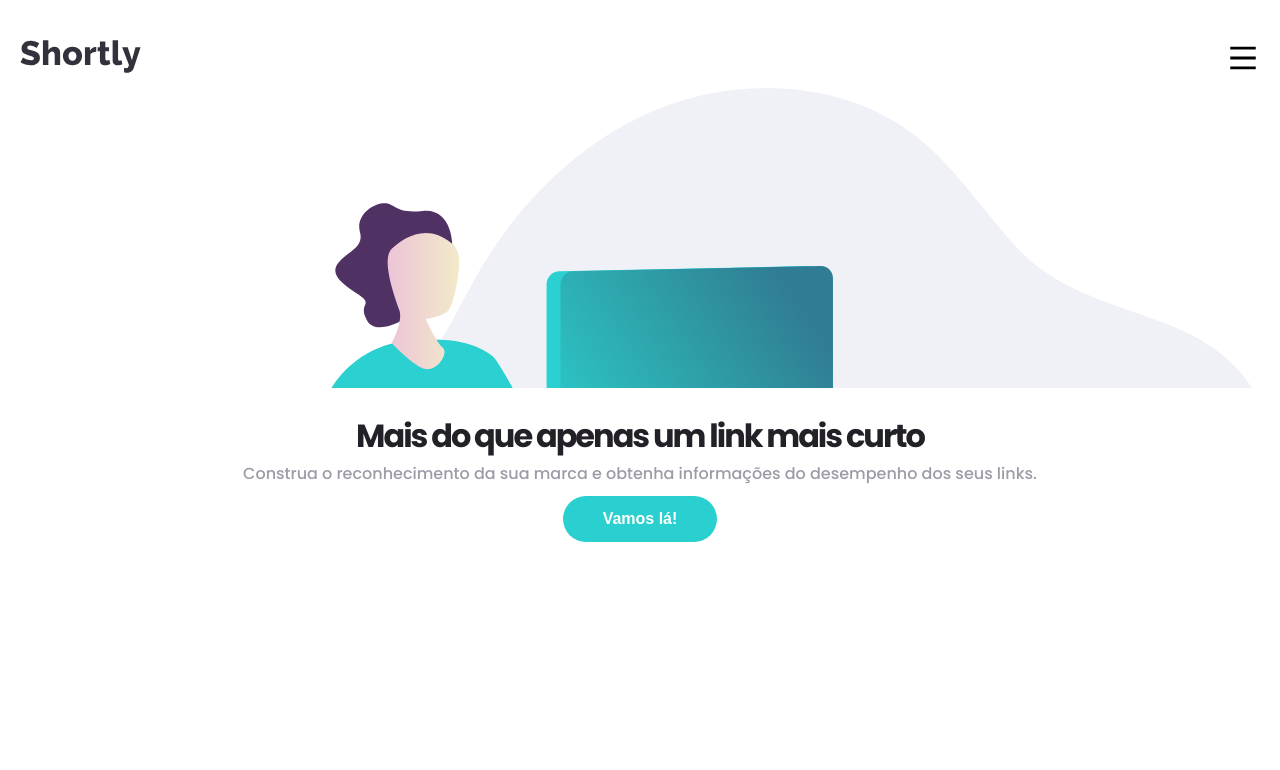
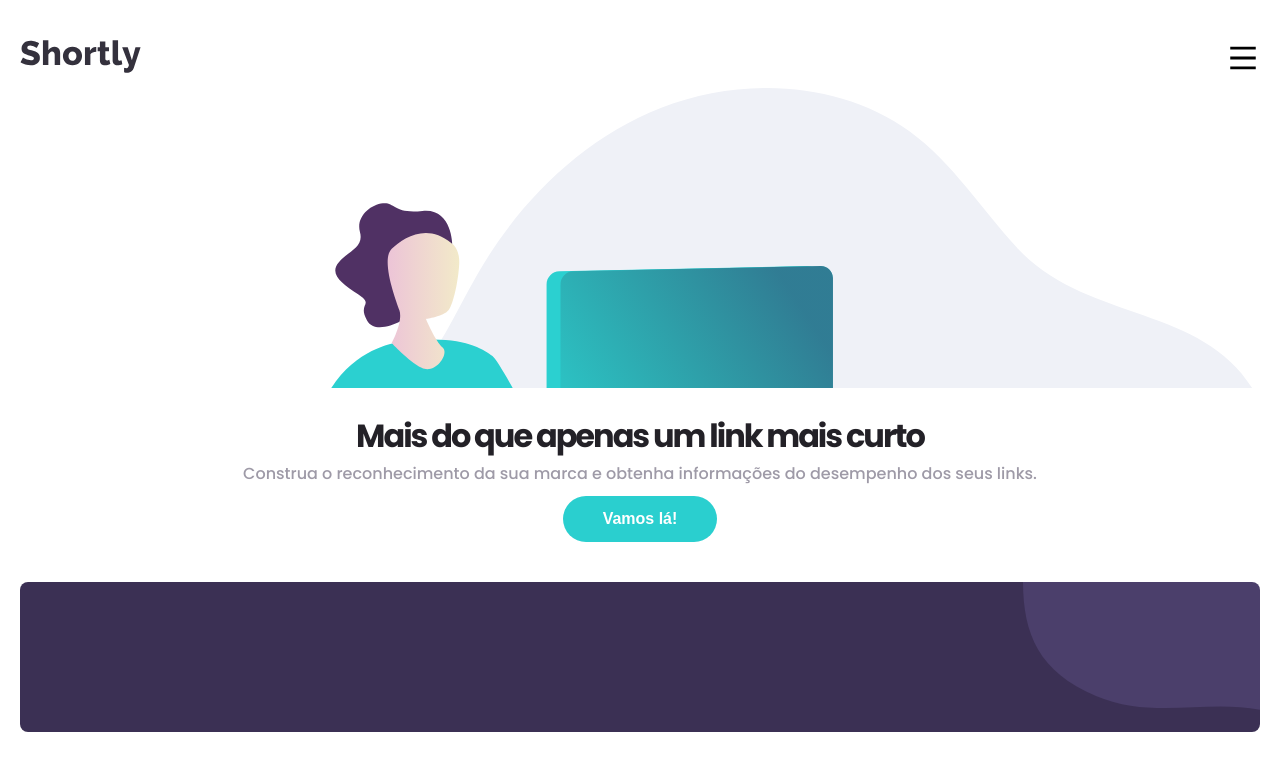
Before and after one commit to Salv-Dev/shortly, a React (Create React App) app: page / in a window 1280 px wide. Shown: the top 770 px of the page. Built offline with nearby package versions, Linux system fonts and the light colour scheme.

Commit message:
adiciona no Main e estiliza o background do UrlShortenerInput

```diff
--- a/src/components/molecules/UrlShortenerInput/styles.ts
+++ b/src/components/molecules/UrlShortenerInput/styles.ts
@@ -1,3 +1,10 @@
 import styled from 'styled-components';
 
-export const Container = styled.div``;
+export const Container = styled.div`
+    height: 150px;
+    margin: 20px;
+    background: url('/images/bg-shorten-mobile.svg') no-repeat;
+    background-position: right top;
+    background-color: ${props => props.theme.palette.common.violet};
+    border-radius: ${props => props.theme.borderRadius};
+`;
--- a/src/components/organisms/Main/index.tsx
+++ b/src/components/organisms/Main/index.tsx
@@ -1,4 +1,5 @@
 import Banner from '../../molecules/Banner';
+import UrlShortenerInput from '../../molecules/UrlShortenerInput';
 
 import { Container } from './styles';
 
@@ -6,6 +7,7 @@ const Main: React.FC = () => {
   return (
       <Container>
         <Banner />
+        <UrlShortenerInput />
       </Container>
   );
 }
```
